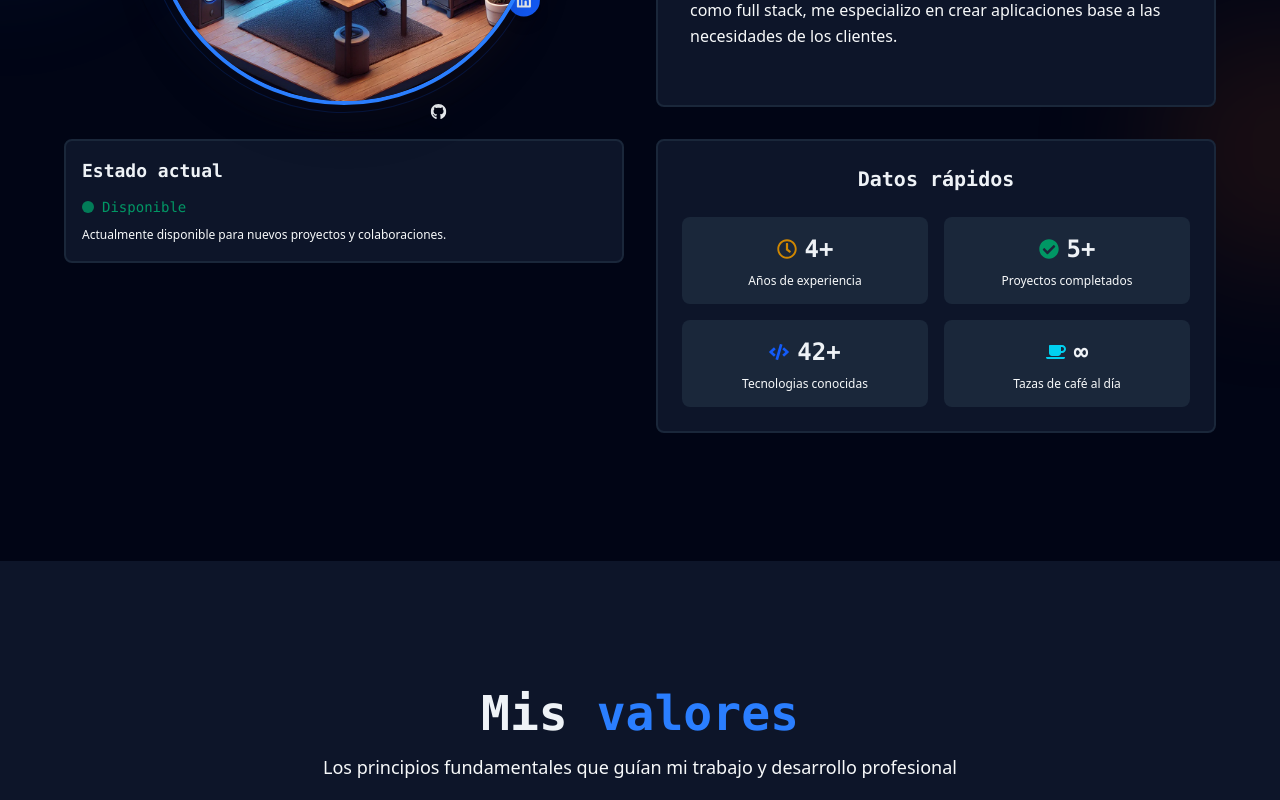
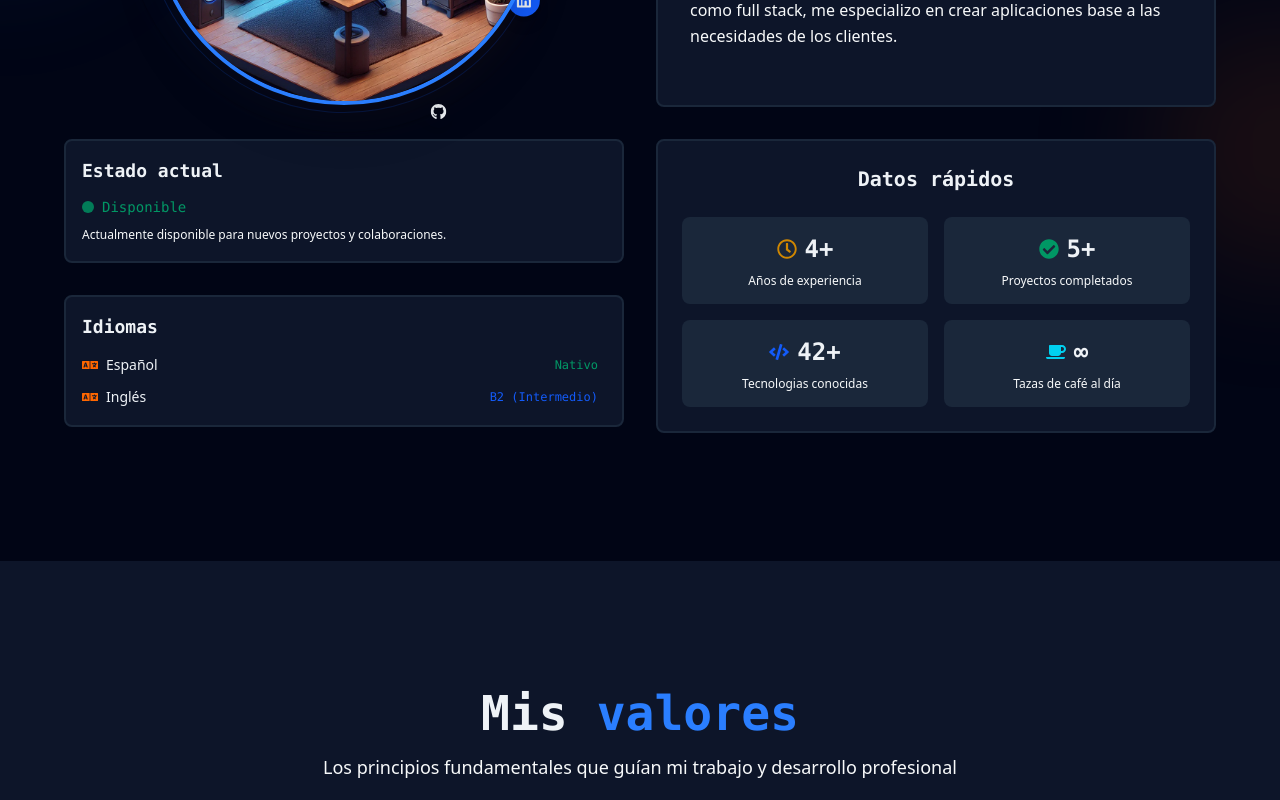
Before and after one commit to victortelles/Portafolio, a Next.js app: page /about in a window 1280 px wide. Shown: the part 640-1440 px from the top of the page. Built offline with nearby package versions, Linux system fonts and the light colour scheme.

Commit message:
Actualizacion de datos + Implementacion de niveles de lenguaje

```diff
--- a/src/components/about/AboutHero/AboutHero.tsx
+++ b/src/components/about/AboutHero/AboutHero.tsx
@@ -5,6 +5,7 @@ import { motion } from "framer-motion"
 import ProfileImageCard from "./ProfileImageCard"
 import PersonalCard from "./PersonalCard"
 import CurrentStatusCard from "./CurrentStatusCard"
+import LanguageCard from "./LanguageCard"
 import QuickStatsCard from "./QuickStatsCard"
 import data from "./aboutHeroData.json"
 
@@ -68,8 +69,10 @@ const AboutHero: React.FC = () => {
                         </motion.div>
                     </div>
 
-                    {/* Fila inferior - Estado actual y Datos rápidos */}
+                    {/* Fila inferior - Estado actual + Idiomas y Datos rápidos */}
                     <div className="grid grid-cols-1 lg:grid-cols-2 gap-8">
+                        {/* Columna izquierda - Estado actual e Idiomas */}
+                        <div className="space-y-8">
                             {/* Estado actual */}
                             <motion.div
                                 initial={{ opacity: 0, y: 50 }}
@@ -79,7 +82,17 @@ const AboutHero: React.FC = () => {
                                 <CurrentStatusCard />
                             </motion.div>
 
-                        {/* Datos rápidos */}
+                            {/* Idiomas debajo del estado actual */}
+                            <motion.div
+                                initial={{ opacity: 0, y: 50 }}
+                                animate={{ opacity: 1, y: 0 }}
+                                transition={{ duration: 0.8, delay: 1.1 }}
+                            >
+                                <LanguageCard />
+                            </motion.div>
+                        </div>
+
+                        {/* Columna derecha - Datos rápidos */}
                         <motion.div
                             initial={{ opacity: 0, y: 50 }}
                             animate={{ opacity: 1, y: 0 }}
--- /dev/null
+++ b/src/components/about/AboutHero/LanguageCard.tsx
@@ -0,0 +1,56 @@
+"use client"
+
+import React from "react"
+import { FaGlobeAmericas, FaLanguage } from "react-icons/fa"
+import data from "./aboutHeroData.json"
+import type { LanguageData } from "@/types/about-me"
+
+const LanguageCard: React.FC = () => {
+    const { languageData } = data as { languageData: LanguageData }
+
+    const getLevelColor = (levelType: string) => {
+        switch (levelType) {
+            case "native":
+                return "var(--color-success)"
+            case "advanced":
+                return "var(--color-primary)"
+            case "intermediate":
+                return "var(--color-info)"
+            case "basic":
+                return "var(--color-warning)"
+            default:
+                return "var(--color-neutral-content)"
+        }
+    }
+
+    return (
+        <div className="bg-[var(--color-base-200)] border-2 border-[var(--color-base-300)] rounded-[var(--radius-box)] p-4 hover:border-[var(--color-primary)] transition-all duration-300 hover:shadow-lg hover:shadow-[var(--color-primary)]/20">
+            <h3 className="font-mono text-lg font-bold text-[var(--color-base-content)] mb-3">
+                {languageData.title}
+            </h3>
+            <div className="space-y-2">
+                {languageData.languages.map((language, index) => (
+                    <div key={index} className="flex items-center justify-between">
+                        <div className="flex items-center gap-2">
+                            <FaLanguage className="text-[var(--color-secondary)]" />
+                            <span className="font-sans text-sm text-[var(--color-base-content)]">
+                                {language.name}
+                            </span>
+                        </div>
+                        <span
+                            className="font-mono text-xs px-2 py-1 rounded-full"
+                            style={{
+                                color: getLevelColor(language.levelType),
+                                backgroundColor: `${getLevelColor(language.levelType)}20`
+                            }}
+                        >
+                            {language.level}
+                        </span>
+                    </div>
+                ))}
+            </div>
+        </div>
+    )
+}
+
+export default LanguageCard
--- a/src/components/about/AboutHero/aboutHeroData.json
+++ b/src/components/about/AboutHero/aboutHeroData.json
@@ -66,5 +66,20 @@
         "titleAccent": "mí",
         "subtitle": "Conoce más sobre mi historia, experiencia y pasión por el desarrollo de software",
         "quickStatsTitle": "Datos rápidos"
+    },
+    "languageData": {
+        "title": "Idiomas",
+        "languages": [
+            {
+                "name": "Español",
+                "level": "Nativo",
+                "levelType": "native"
+            },
+            {
+                "name": "Inglés",
+                "level": "B2 (Intermedio)",
+                "levelType": "intermediate"
+            }
+        ]
     }
 }
--- a/src/components/about/HobbiesSection/hobbiesData.json
+++ b/src/components/about/HobbiesSection/hobbiesData.json
@@ -32,11 +32,11 @@
             "icon": "FaMusic",
             "category": "Arte",
             "tags": [
-                "Lo-fi Hip Hop",
+                "Rock",
                 "Pop",
                 "Pop-Rock",
                 "Electrónica",
-                "Rock",
+                "Lo-fi Hip Hop",
                 "Indie",
                 "Alternativo",
                 "Música Mexicana",
--- a/src/components/about/PersonalValues/PersonalValues.tsx
+++ b/src/components/about/PersonalValues/PersonalValues.tsx
@@ -2,8 +2,8 @@
 
 import React, { useState } from "react"
 import {
-    FaLightbulb, FaHeart, FaUsers, FaBullseye, FaHandshake,
-    FaPalette, FaRocket, FaGraduationCap
+    FaLightbulb, FaHeart, FaUsers, FaHandshake,
+    FaPalette, FaRocket, FaGraduationCap, FaBalanceScale,
 } from "react-icons/fa"
 import valuesData from "./valuesData.json"
 import type { PersonalValuesData } from "@/types/about-me"
@@ -17,7 +17,7 @@ const PersonalValues: React.FC = () => {
             'FaLightbulb': <FaLightbulb />,
             'FaHeart': <FaHeart />,
             'FaUsers': <FaUsers />,
-            'FaBullseye': <FaBullseye />,
+            'FaBalanceScale': <FaBalanceScale/>,
             'FaHandshake': <FaHandshake />,
             'FaPalette': <FaPalette />,
             'FaRocket': <FaRocket />,
--- a/src/components/about/PersonalValues/valuesData.json
+++ b/src/components/about/PersonalValues/valuesData.json
@@ -22,7 +22,7 @@
             "id": 2,
             "title": "Aprendizaje continuo",
             "description": "La tecnología evoluciona constantemente, por lo que mantenerse actualizado y aprender nuevas herramientas es esencial.",
-            "icon": "FaLightbulb",
+            "icon": "FaGraduationCap",
             "color": "secondary",
             "keywords": [
                 "Cursos",
@@ -36,7 +36,7 @@
             "id": 3,
             "title": "Colaboración",
             "description": "El trabajo en equipo y la comunicación clara son clave para el éxito de cualquier proyecto de desarrollo.",
-            "icon": "🤝",
+            "icon": "FaHandshake",
             "color": "accent",
             "keywords": [
                 "Trabajo en equipo",
@@ -79,7 +79,7 @@
             "id": 6,
             "title": "Ética profesional",
             "description": "Mantener la honestidad, transparencia y responsabilidad en cada aspecto del desarrollo de software.",
-            "icon": "⚖️",
+            "icon": "FaBalanceScale",
             "color": "warning",
             "keywords": [
                 "Transparencia",
--- a/src/types/about-me.ts
+++ b/src/types/about-me.ts
@@ -34,11 +34,23 @@ export interface CurrentStatus {
     interests: string
 }
 
+export interface Language {
+    name: string
+    level: string
+    levelType: "native" | "intermediate" | "advanced" | "basic"
+}
+
+export interface LanguageData {
+    title: string
+    languages: Language[]
+}
+
 export interface AboutHeroData {
     personalInfo: PersonalInfo
     quickFacts: QuickFact[]
     socialLinks: SocialLink[]
     currentStatus: CurrentStatus
+    languageData: LanguageData
 }
 
 // PersonalValues tipos
```
Lines whose indentation alone changed are shown as unchanged.
